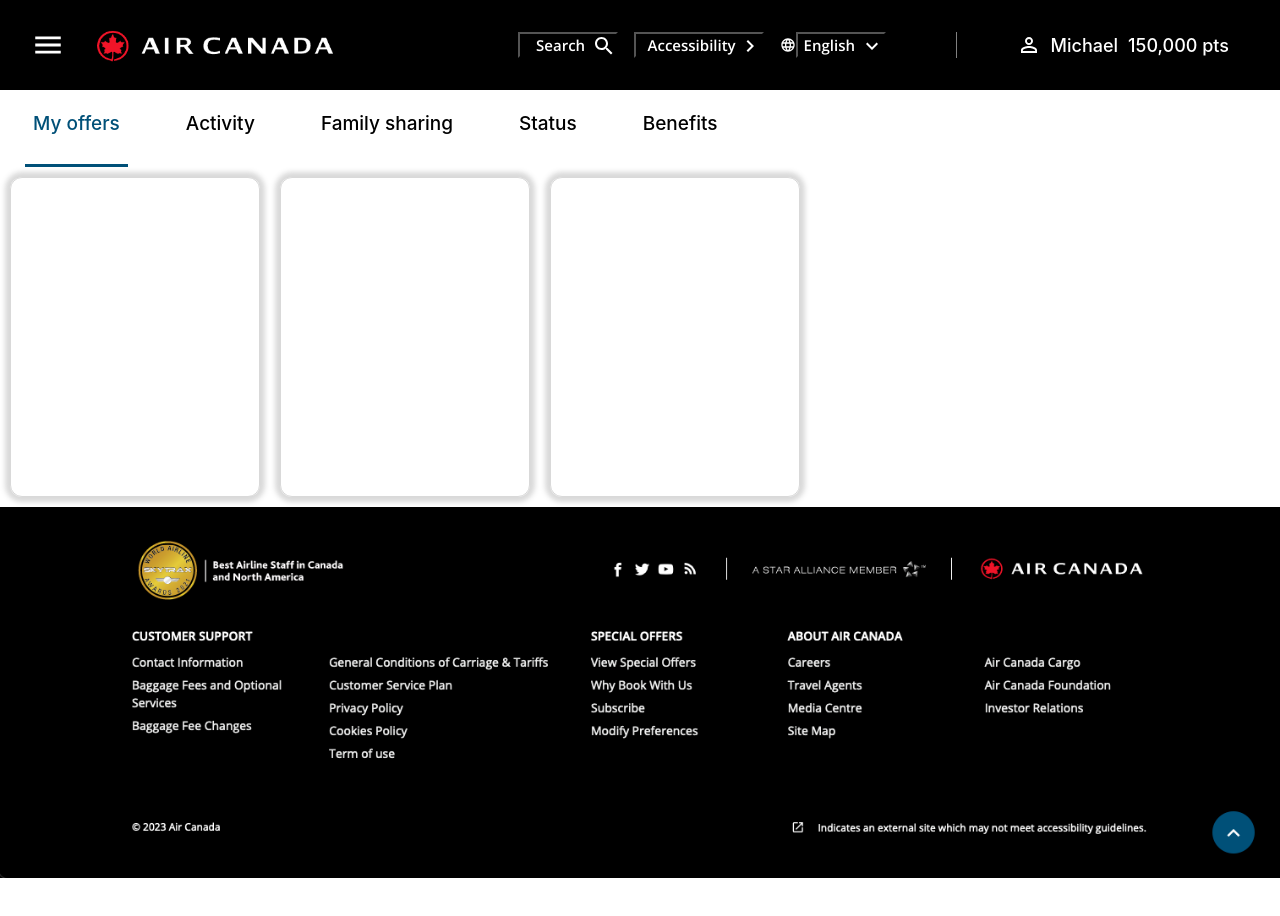
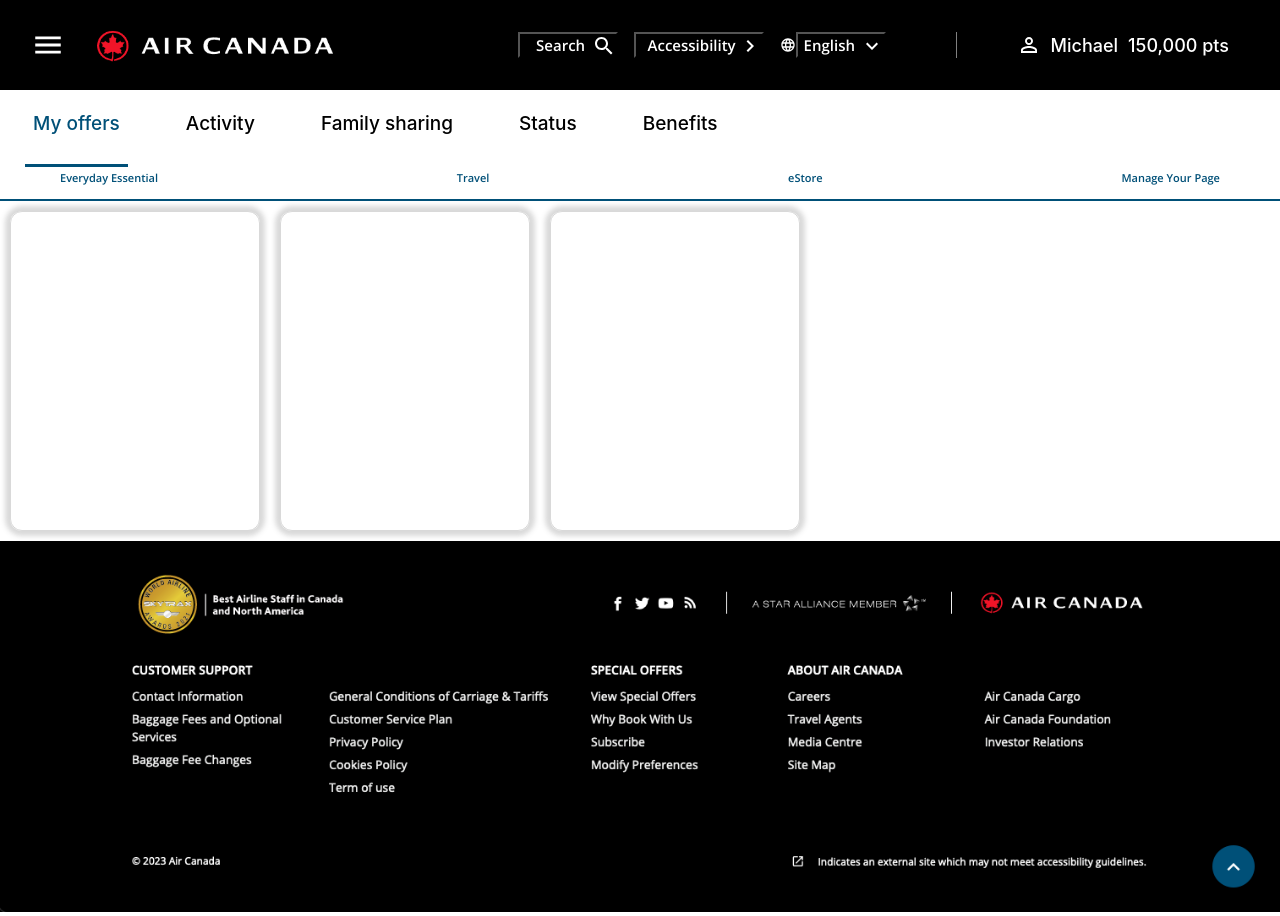
Before and after one commit to Jorfishdan/air-canada, a React (Create React App) app: page / in a window 1280 px wide. Before the commit the page ends 882 px from the top, so only its background shows below. Built offline with nearby package versions, Linux system fonts and the light colour scheme.

Commit message:
new exOffers Bar

```diff
--- a/src/App.js
+++ b/src/App.js
@@ -2,12 +2,14 @@ import "./App.scss";
 import Header from "./components/Header/Header";
 import Footer from "./components/Footer/Footer";
 import Card from "./components/Card/Card";
+import ExclusiveOffersBar from "./components/ExclusiveOffersBar/ExclusiveOffersBar";
 
 
 function App() {
 	return (
 		<>
 			<Header />
+      <ExclusiveOffersBar />
       <Card />
 			<Footer />
 		</>
--- /dev/null
+++ b/src/components/ExclusiveOffersBar/ExclusiveOffersBar.js
@@ -0,0 +1,29 @@
+import './ExclusiveOffersBar.scss'
+
+
+function ExclusiveOffersBar() {
+   return (
+       <>
+       <div className="exOffers">
+       <article className="exOffers__main-wrapper">
+           <div className="exOffers__wrapper">
+           <p className="exOffers__everyday-essentials">Everyday Essential</p>
+           </div>
+           <div className="exOffers__wrapper">
+           <p className="exOffers__travel">Travel</p>
+           </div>
+           <div className="exOffers__wrapper">
+           <p className="exOffers__eStore">eStore</p>
+           </div>
+           <div className="exOffers__wrapper">
+           <p className="exOffers__manage">Manage Your Page</p>
+           </div>
+
+       </article>
+       </div>
+       </>
+   )
+}
+
+
+export default ExclusiveOffersBar;
--- /dev/null
+++ b/src/components/ExclusiveOffersBar/ExclusiveOffersBar.scss
@@ -0,0 +1,68 @@
+@use "../../styles/partials/mixins" as *;
+@use "../../styles/partials/resets" as *;
+@use "../../styles/partials/typography" as *;
+@use "../../styles/partials/variables" as *;
+
+
+.exOffers {
+ display: flex;
+ flex-direction: column;
+ align-items: center;
+
+
+ &__header {
+   font-family: "OpenSans";
+   font-size: 1.6rem;
+   font-weight: 600;
+ }
+
+
+ &__wrapper {
+   display: flex;
+   flex-direction: row;
+   margin: 0 1rem;
+   font-family: "OpenSans";
+   font-weight: 400;
+   align-items: center;
+   padding: 0 5rem;
+   border-bottom:3px solid white;
+
+
+   &:hover {
+     border-bottom: 3px solid $hoverBlue;
+   }
+ }
+
+
+ &__main-wrapper {
+   display: flex;
+   justify-content: space-between;
+   border-bottom:2px solid $blue;
+   width:100%;
+ }
+
+
+ &__everyday-essentials,
+ &__travel,
+ &__eStore,
+ &__manage {
+   font-size: 1.1rem;
+   font-weight: 500;
+   font-family: "OpenSans";
+   margin-top: 0.25rem;
+   color:$blue;
+
+
+   &:hover {
+       color:$hoverBlue;
+   }
+ }
+
+
+ &__wrapper-manage{
+   display:flex;
+   flex-direction: row;
+ }
+
+
+}
--- a/src/styles/partials/_variables.scss
+++ b/src/styles/partials/_variables.scss
@@ -2,3 +2,4 @@ $lightBlack: #2A2A2A;
 $blue: #005078;
 $pink: #D82F2E;
 $darkBlack: #000000;
+$hoverBlue:#002E45;
```
